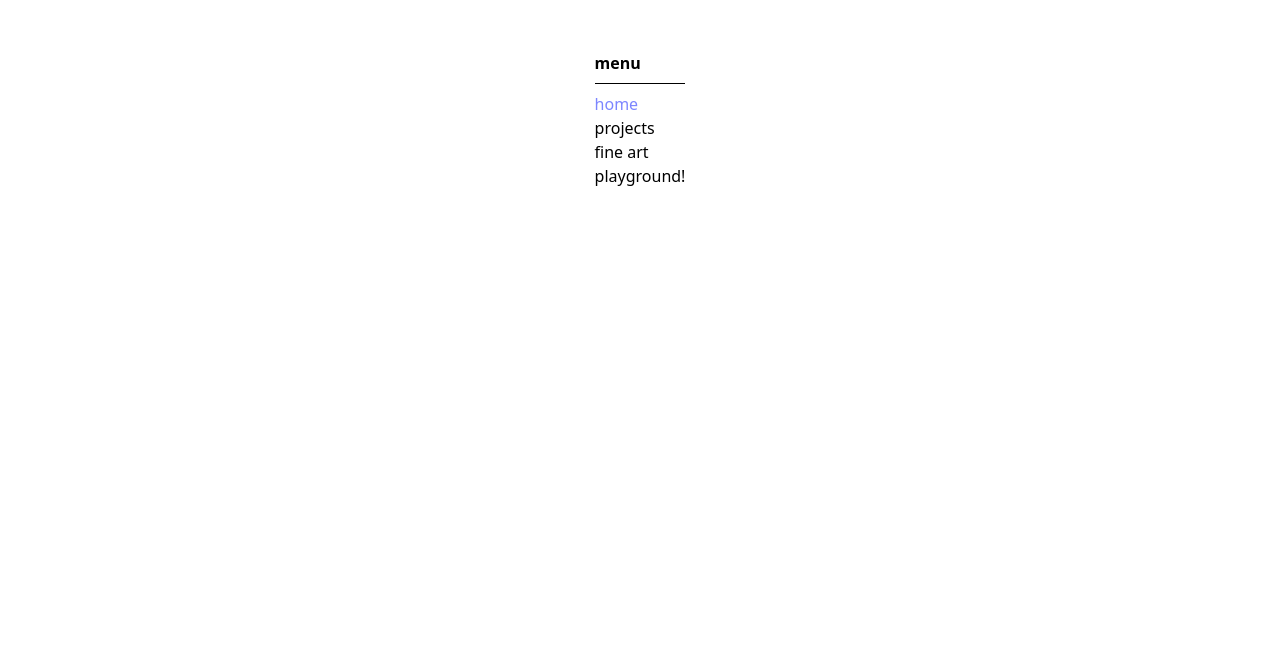
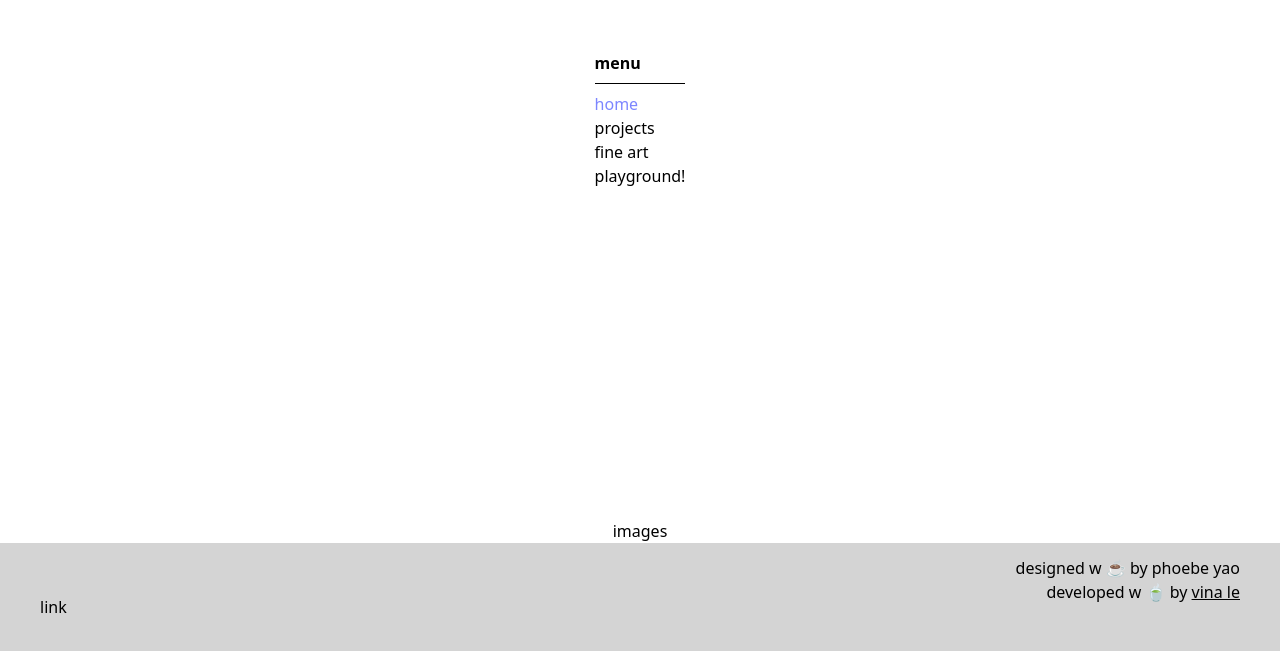
Before and after one commit to vle04/phoebe-portfolio, a Next.js app: page / in a window 1280 px wide. Shown: the part 281-932 px from the top of the page. Before the commit the page ends 800 px from the top, so only its background shows below. Built offline with nearby package versions, Linux system fonts and the light colour scheme.

Commit message:
started working on footer

```diff
--- a/src/app/layout.tsx
+++ b/src/app/layout.tsx
@@ -1,6 +1,7 @@
 import type { Metadata } from "next";
 import "./globals.css";
 import LayoutHead from "@/components/LayoutHead";
+import Footer from "@/components/Footer";
 
 export const metadata: Metadata = {
   title: "phoebe's portfolio",
@@ -16,6 +17,7 @@ export default function RootLayout({
     <html lang="en">
       <body className="bg-white flex flex-col items-center">
         <LayoutHead>{children}</LayoutHead>
+        <Footer></Footer>
       </body>
     </html>
   );
--- a/src/app/projects/page.tsx
+++ b/src/app/projects/page.tsx
@@ -20,15 +20,14 @@ const query = `*[_type == "project"] | order(date desc) {
     programs,
 }`;
 
-// fetch is async (returns promise that resolves to proj data from sanity )
+// fetch is async (returns promise that resolves to proj data from sanity)
 // use await to wait for data before rendering, enclosing func has to be async
 
 export default async function Projects() {
   const projects = await client.fetch(query);
-  // console.log(projects);
 
   return (
-    <section className="flex flex-col items-center h-screen w-screen">
+    <section className="flex flex-col items-center h-fit w-screen mb-20">
       <div className="flex flex-row gap-[52px]">
 
         {/* sidebar container */}
--- /dev/null
+++ b/src/components/Footer.tsx
@@ -0,0 +1,30 @@
+// footer at the bottom of every page
+
+import Image from "next/image";
+import Link from "next/link";
+
+export default function Footer() {
+  return (
+    <div className="flex flex-col w-screen items-center">
+      {/* images container */}
+      <div>images</div>
+
+      {/* the rest of the footer */}
+      <div className="flex flex-row justify-between bg-neutral-300 w-full items-center px-[40px] h-[8rem]">
+        {/* links container */}
+        <div>link</div>
+
+        {/* credits container */}
+        <div className="h-full pt-[13px] text-right">
+          <p>designed w ☕ by phoebe yao</p>
+          <p>
+            developed w 🍵 by{" "}
+            <Link href={"https://github.com/vle04"} className="underline">
+              vina le
+            </Link>
+          </p>
+        </div>
+      </div>
+    </div>
+  );
+}
--- a/src/components/Header.tsx
+++ b/src/components/Header.tsx
@@ -5,7 +5,7 @@ import Raccoon from "@/public/images/raccoon-gesture.png";
 
 export default function NavBar() {
   return (
-    <section className="relative flex w-screen mb-20 justify-end items-center">
+    <header className="relative flex w-screen mb-20 justify-end items-center">
       <h1 className="text-[103px] font-light px-[160px] relative">phoebe yao</h1>
       <Image
         src={Raccoon}
@@ -14,6 +14,6 @@ export default function NavBar() {
         height={100}
         className="absolute -bottom-12 right-15"
       />
-    </section>
+    </header>
   );
 }
--- a/src/components/ProjectCard.tsx
+++ b/src/components/ProjectCard.tsx
@@ -10,10 +10,8 @@ export default function ProjectCard({ project }: { project: Project }) {
     ? urlFor(project.thumbnail).width(200).height(200).url()
     : null;
 
-  console.log(project.programs);
-
   return (
-    <div className="flex flex-col h-fit max-w-[330px]">
+    <div className="flex flex-col h-fit max-w-[330px] hover:bg-violet-100">
       {/* skills wrapper */}
       <div className="flex flex-col items-center">
         <div className="flex flex-row gap-4">
```
